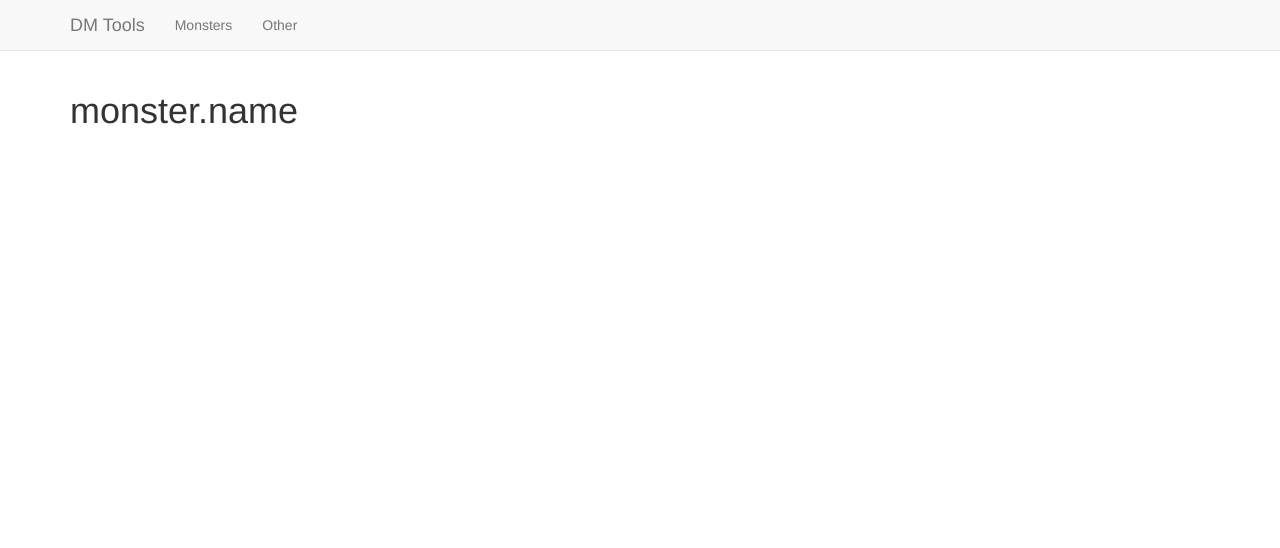
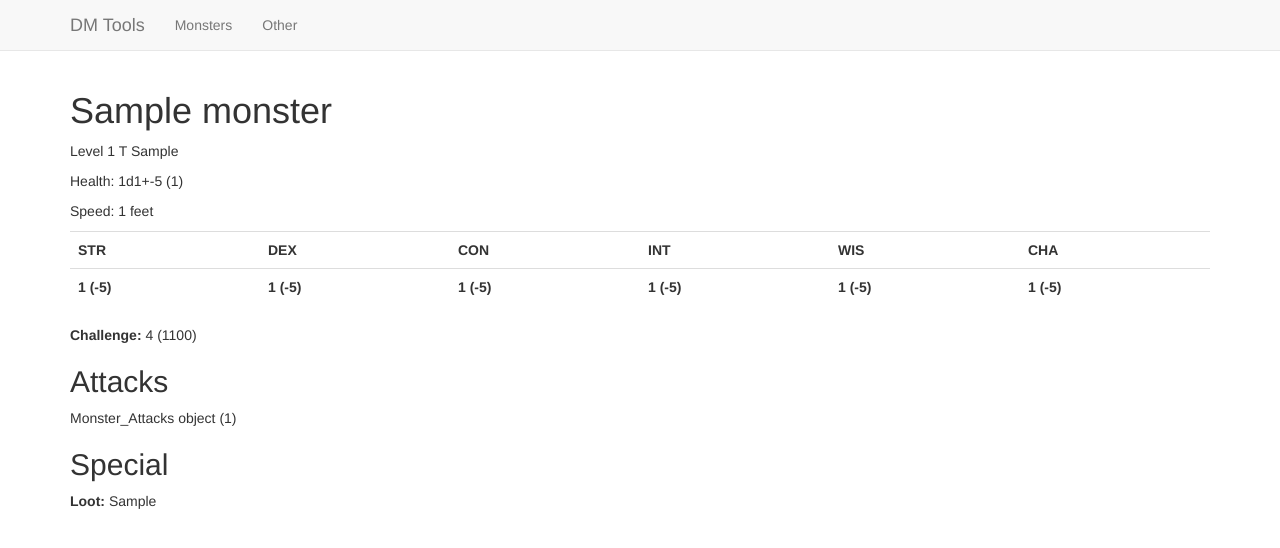
Before and after one commit to Adam-Davenport/dmtools, a Django app: page /monsters/1 in a window 1280 px wide. Shown: the top 548 px of the page. Run offline with Django 3.2, Linux system fonts and the light colour scheme; tables that the repository leaves empty hold one stand-in row (values such as "Sample post"); lists and menus that the app fills with data are empty; parts of the project's set-up code (start-up, migrations or seed data) failed here and were passed over; some libraries are stand-ins or nearby versions.

Commit message:
Creaing details page

```diff
--- a/monsters/templates/monsters/details.html
+++ b/monsters/templates/monsters/details.html
@@ -1,4 +1,37 @@
 {% extends "base.html" %}
 {% block body_block %}
-<h1>monster.name</h1>
+<h1>{{ monster.name }}</h1>
+<p>Level {{monster.level}} {{monster.size}} {{monster.race}}</p>
+<p>Health: {{monster.health}}</p>
+<p>Speed: {{monster.speed}} feet</p>
+
+<table class="table">
+    <tr>
+        <th>STR</th>
+        <th>DEX</th>
+        <th>CON</th>
+        <th>INT</th>
+        <th>WIS</th>
+        <th>CHA</th>
+    </tr>
+    <tr>
+        <th>{{monster.strength}} ({{monster.modifiers.0}})</th>
+        <th>{{monster.dexterity}} ({{monster.modifiers.1}})</th>
+        <th>{{monster.constitution}} ({{monster.modifiers.2}})</th>
+        <th>{{monster.intelligence}} ({{monster.modifiers.3}})</th>
+        <th>{{monster.wisdom}} ({{monster.modifiers.4}})</th>
+        <th>{{monster.charisma}} ({{monster.modifiers.5}})</th>
+    </tr>
+</table>
+<p><strong>Challenge:</strong> {{monster.challenge_rating}} ({{monster.xp}})</p>
+
+<h2>Attacks</h2>
+{% for attack in monster.attacks %}
+    <p>{{attack}}</p>
+{% endfor %}
+<h2>Special</h2>
+{% for ability in monster.abilities %}
+    <p>{{ability}}</p>
+{% endfor %}
+<p><strong>Loot: </strong>{{monster.loot}}</p>
 {% endblock %}
```
